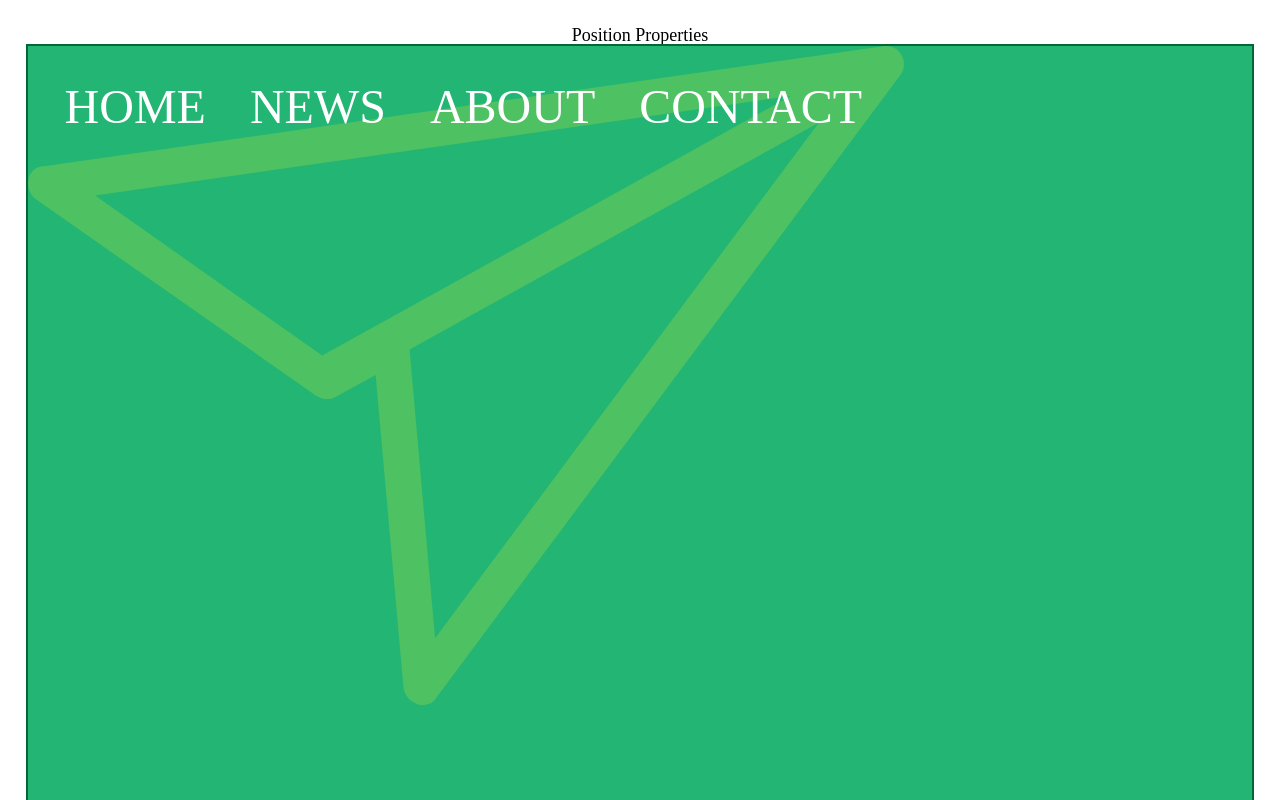
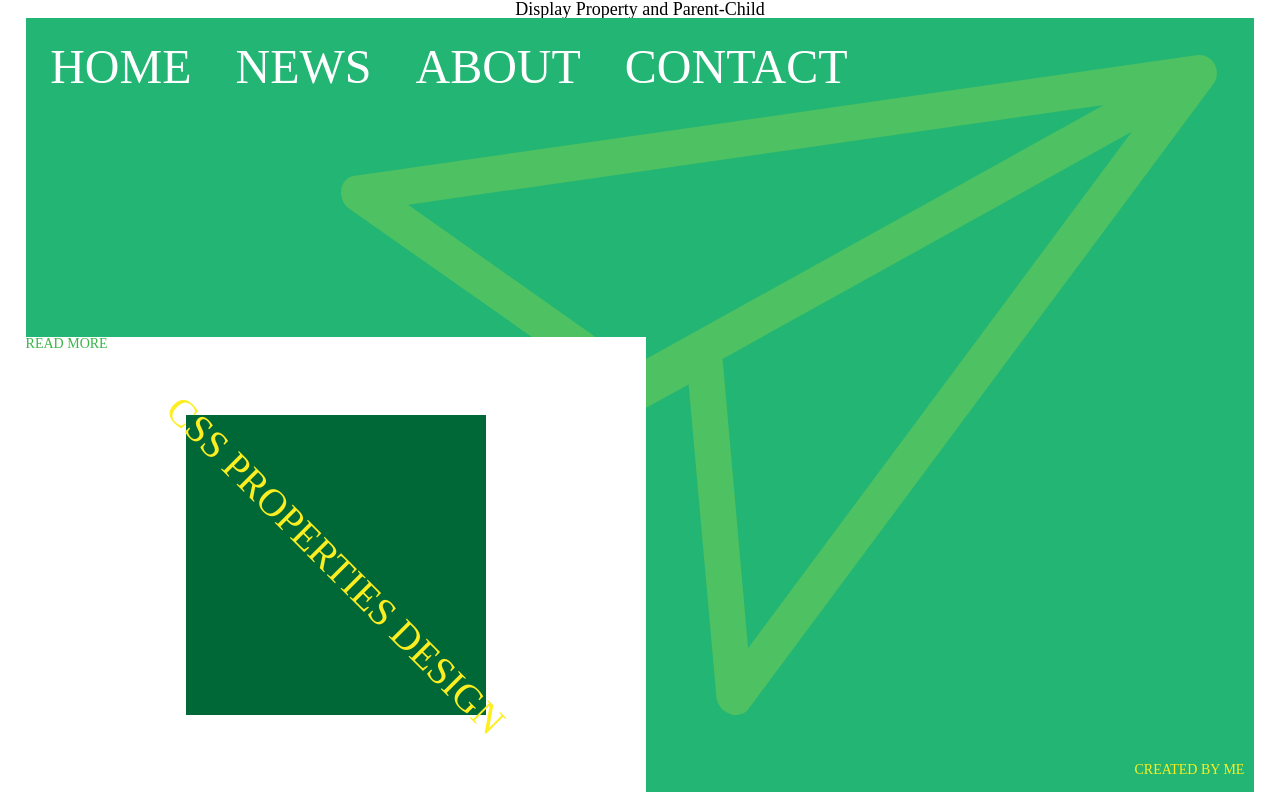
Before and after one commit to Sophie03/Positions-lecture-6, a plain HTML site: page index.html in a window 1280 px wide. Shown: the top 800 px of the page. Drawn offline with Linux system fonts and the light colour scheme.

Commit message:
create positions

```diff
--- a/css/style.css
+++ b/css/style.css
@@ -1,30 +1,32 @@
 /*basic styles*/
-body html{
+html, body{
 	width: 100%;
 	height:100%;
 }
-body {
-	padding: 2%;
+body{
+	padding:2%;
+	padding-top:0;
 }
 .relative{
 	position: relative;
 }
+.absolute{
+	position: absolute;
+}
+/*section*/
 
-/*section styles*/
-.h1{
+
+	/*border: 2px solid #006837;*/
+
+h1{
 	text-align: center;
 	font-size: 18px;
 }
 .green-box{
-	width: 100%;
-	height: 100%;
 	background-color: #22B573;
-	border: 2px solid #006837;
-}
-.navigation{
-	top:37px;
-	left: 37px;
-	position: absolute;
+	width:100%;
+	height:100%;
+	padding: 2%
 }
 .navigation-li{
 	display: inline-block;
@@ -40,9 +42,43 @@ body {
 	top: 37px;
 	right: 37px;
 	width: 876px;
-    /*position: absolute;*/
 }
 .white-box{
+	background-color: #fff;
 	width: 620px;
-	height: 448px;
+	height: 455px;
+	bottom: 0px;
+	left: 0px;
 }
+.box{
+	width: 300px;
+	height: 300px;
+	top:50%;
+	left: 50%;
+	transform: translate(-50%,-50%);
+	background-color: #006837;
+}
+.text{
+	top:50%;
+	left: 50%;
+	transform: translate(-50%,-50%) rotate(45deg);
+	font-size: 39px;
+	color: #FCEE21;
+	text-transform: uppercase;
+	white-space: nowrap;
+}
+
+.text-more{
+	bottom: 0px;
+	right: 0px;
+	font-size: 14px;
+	text-transform: uppercase;
+	color: #39B54A;
+}
+.text-created{
+	bottom: 15px;
+	right: 10px;
+	font-size: 14px;
+	text-transform: uppercase;
+	color: #FCEE21;
+}
--- a/index.html
+++ b/index.html
@@ -1,18 +1,17 @@
 <!DOCTYPE html>
 <html>
 <head>
-	<title>Positins - Sophie</title>
+	<title>Fluids - Sophie </title>
 	<link rel="stylesheet" type="text/css" href="css/reset.css">
 	<link rel="stylesheet" type="text/css" href="css/style.css">
 </head>
 <body>
-	<section>
-		<h1 class="h1"> Position Properties </h1>
+	<!-- <section> -->
+		<h1 class="title">Display Property and Parent-Child</h1>
 		<div class="green-box relative">
-			<header>
-				<nav class="navigation">
-					<ul>
-						<li class="navigation-li">
+			<nav class="navigation absolute">
+				<ul>
+					<li class="navigation-li">
 							<a class="nav-a" href="#"> Home </a>
 						</li>
 						<li class="navigation-li">
@@ -24,15 +23,18 @@
 						<li class="navigation-li">
 							<a class="nav-a" href="#"> Contact </a>
 						</li>
-					</ul>
-				</nav>
-			</header>
-			<img class="logo" src="image/logo.svg" alt="logo">
-			<div class="white-box">
-		    </div>
+				</ul>
+			</nav>
+			<img class="logo absolute" src="image/logo.svg" alt="logo">
+			<div class="white-box absolute">
+				<div class="box absolute">
+					<p class="text absolute"> Css properties design </p>
+				</div>
+			    <p class="text-more ablosute"> read more</p>
+			</div>
+			<p class="text-created absolute"> created by me</p>
 		</div>
 
-	</section>
-
+	<!-- </section> -->
 </body>
 </html>
```
